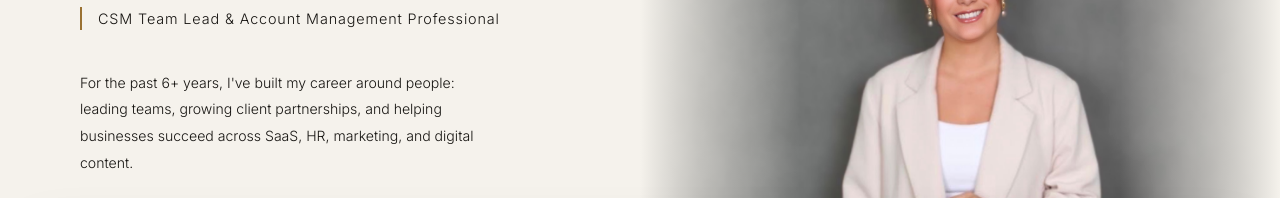
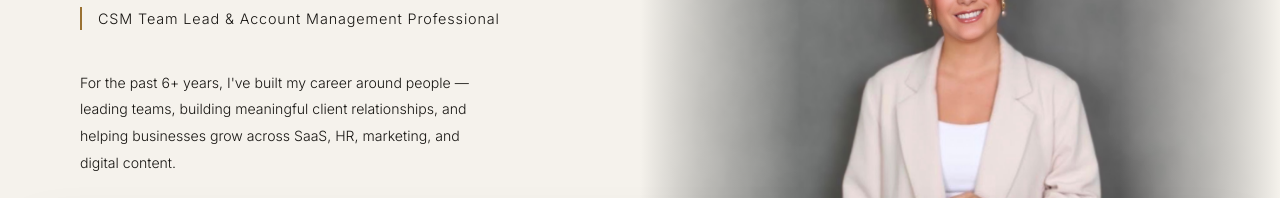
Before and after one commit to shqipebunjaku/shqipebunjaku.com, a website built with Vite: page index.html in a window 1280 px wide. Shown: the part 369-567 px from the top of the page. Built offline with nearby package versions, Linux system fonts and the light colour scheme; no server answers; a web font is replaced by a local one.

Commit message:
Update hero description copy on home page
Co-Authored-By: Claude Sonnet 5 <noreply@anthropic.com>

```diff
--- a/index.html
+++ b/index.html
@@ -65,7 +65,7 @@
       <div class="hero-name">Shqipe</div>
       <div class="hero-name-italic">Bunjaku</div>
       <div class="hero-role">CSM Team Lead &amp; Account Management Professional</div>
-      <p class="hero-desc">For the past 6+ years, I've built my career around people: leading teams, growing client partnerships, and helping businesses succeed across SaaS, HR, marketing, and digital content.</p>
+      <p class="hero-desc">For the past 6+ years, I've built my career around people &mdash; leading teams, building meaningful client relationships, and helping businesses grow across SaaS, HR, marketing, and digital content.</p>
       <p class="hero-mantra">My mantra is: &ldquo;Open with warmth, hit them with competence, and close with purpose.&rdquo;</p>
       <div class="hero-btns">
         <a href="mailto:shqipeebunjakuu@gmail.com" class="btn-primary">Get in touch &rarr;</a>
```
